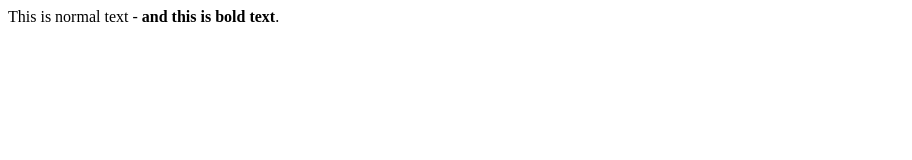
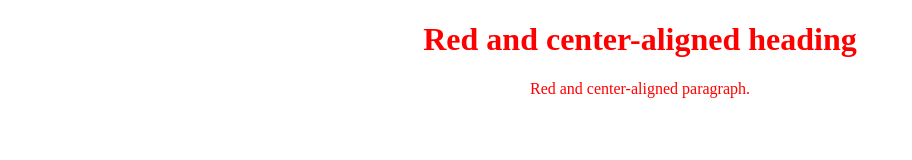
Before and after one commit to xsexxy/Sax-Live-1.3, a plain HTML site: page index.html in a window 1280 px wide. Shown: the whole page, without its empty margins (0-912 px from the left). Drawn offline with Linux system fonts and the light colour scheme.

Commit message:
Update index.html

```diff
--- a/index.html
+++ b/index.html
@@ -1 +1,17 @@
-<p>This is normal text - <b>and this is bold text</b>.</p>
+<!DOCTYPE html>
+<html>
+<head>
+<style>
+.center {
+  text-align: center;
+  color: red;
+}
+</style>
+</head>
+<body>
+
+<h1 class="center">Red and center-aligned heading</h1>
+<p class="center">Red and center-aligned paragraph.</p>
+
+</body>
+</html>
```
